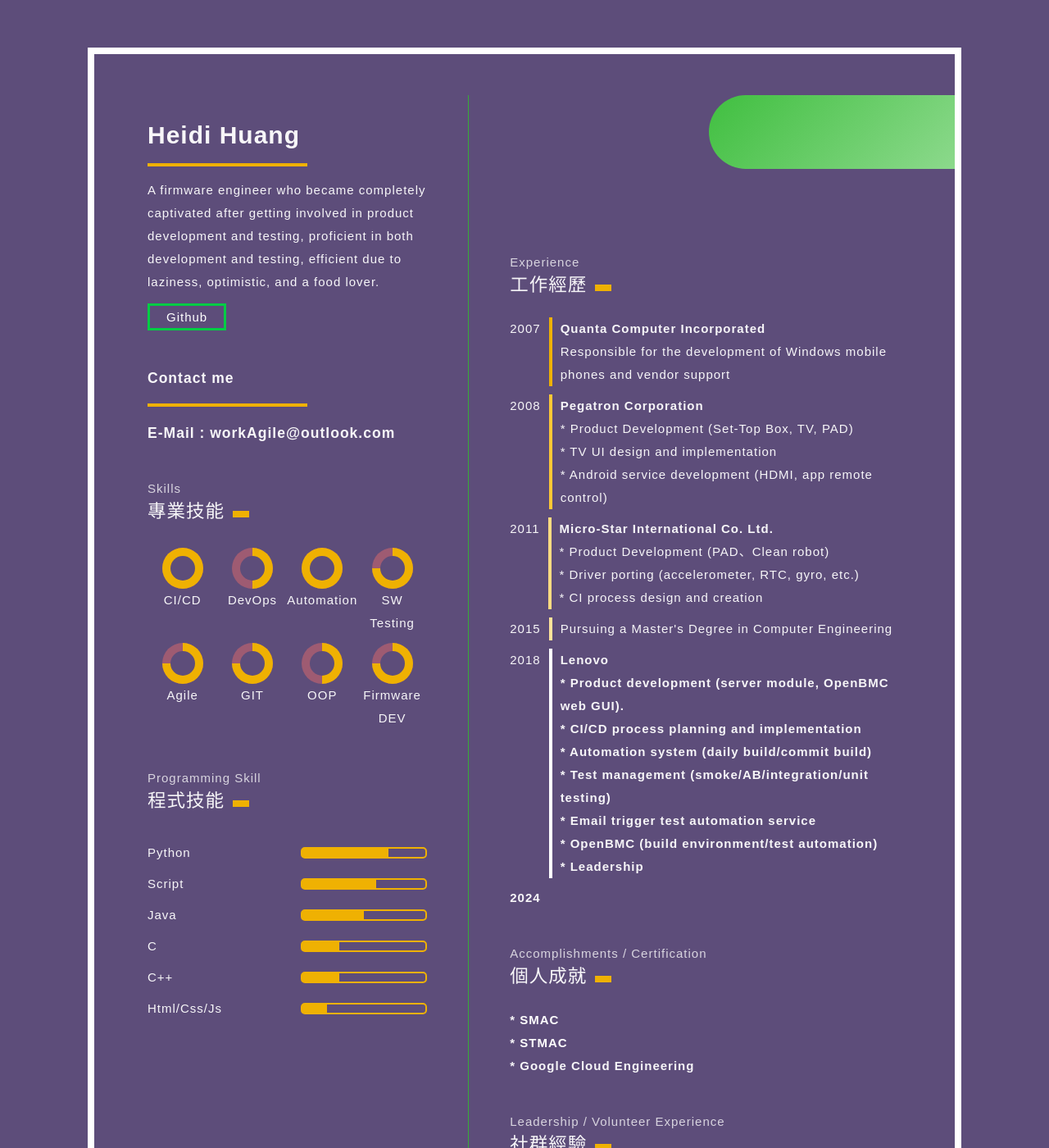
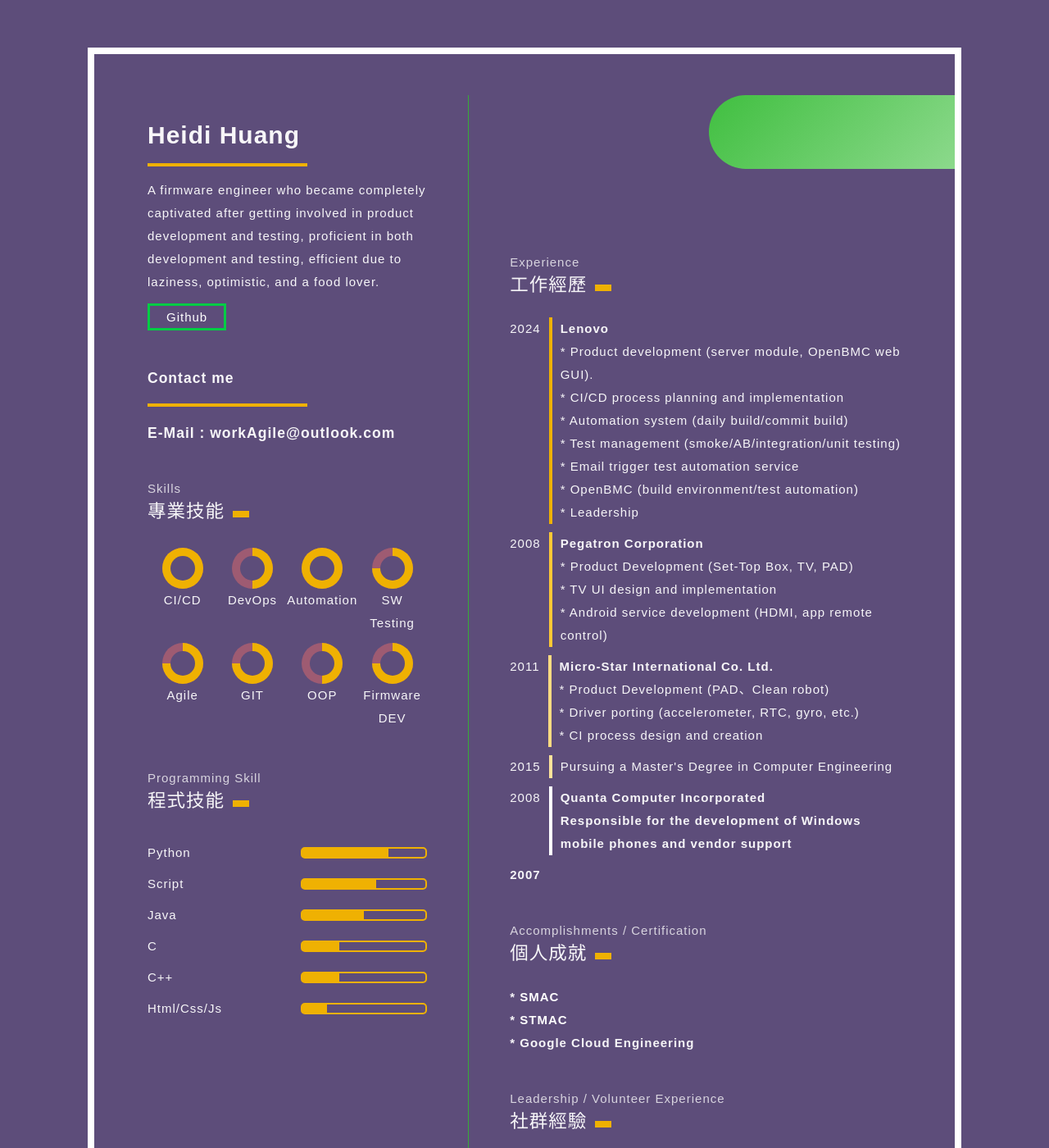
Before and after one commit to gitmaruneko/gitmaruneko.github.io, a Jekyll site: the page personal.html, which Jekyll copies as it is, in a window 1280 px wide and 1400 px high. Shown: the whole window at 82% size. Built offline with Jekyll 4.4.1, drawn with Linux system fonts in a browser that asks for light colours; some of the changed lines change nothing that is shown.

Commit message:
Update resume

```diff
--- a/personal.html
+++ b/personal.html
@@ -147,10 +147,16 @@
       <h4>Experience</h4>
       <h2>工作經歷</h2>
       <ul class="listExperience">
-        <li class="year">2007
+        <li class="year">2024
           <ul>
-            <li><b>Quanta Computer Incorporated</b></li>
-            <li>Responsible for the development of Windows mobile phones and vendor support</li>
+            <li><b>Lenovo</b></li>
+            <li>* Product development (server module, OpenBMC web GUI).</li>
+            <li>* CI/CD process planning and implementation</li>
+            <li>* Automation system (daily build/commit build)</li>
+            <li>* Test management (smoke/AB/integration/unit testing)</li>
+            <li>* Email trigger test automation service</li>
+            <li>* OpenBMC (build environment/test automation)</li>
+            <li>* Leadership</li>
           </ul>
         </li>
         <li class="year">2008
@@ -174,19 +180,13 @@
               <li>Pursuing a Master's Degree in Computer Engineering</li>
           </ul>
         </li>
-        <li class="year">2018
+        <li class="year">2008
           <ul>
-              <li><b>Lenovo</bb></li>
-              <li>* Product development (server module, OpenBMC web GUI).</li>
-              <li>* CI/CD process planning and implementation</li>
-              <li>* Automation system (daily build/commit build)</li>
-              <li>* Test management (smoke/AB/integration/unit testing)</li>
-              <li>* Email trigger test automation service</li>
-              <li>* OpenBMC (build environment/test automation)</li>
-              <li>* Leadership</li>
+              <li><b>Quanta Computer Incorporated</bb></li>
+                <li>Responsible for the development of Windows mobile phones and vendor support</li>
           </ul>
         </li>
-        <li class="year">2024
+        <li class="year">2007
         </li>
       </ul>
     </div>
```
